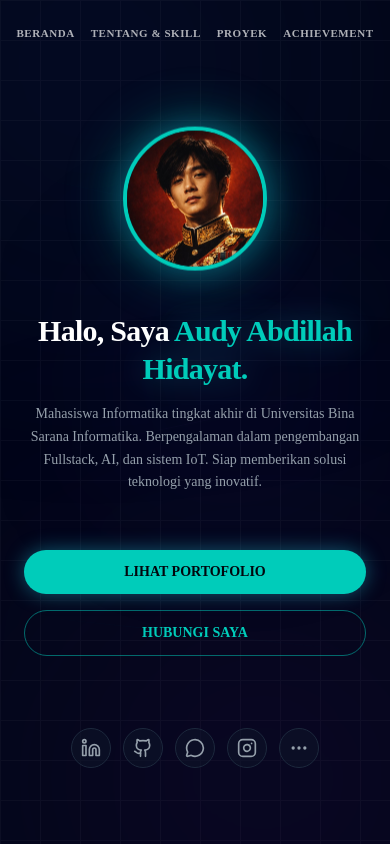
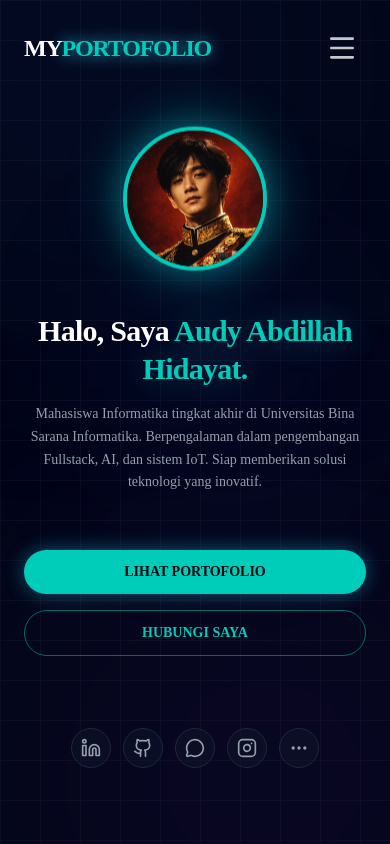
Before and after one commit to Audyhidayat31/portofolio-audyhdyt, a Next.js app: page / in a window 390 px wide. Shown: the top 844 px of the page. Built offline with nearby package versions, Linux system fonts and the light colour scheme.

Commit message:
feat: implement responsive navigation bar with scroll effects and mobile menu overlay

```diff
--- a/components/navbar.tsx
+++ b/components/navbar.tsx
@@ -1,10 +1,13 @@
 'use client'
 
+import { useState, useEffect } from 'react'
 import Link from 'next/link'
-import { useState, useEffect } from 'react'
+import { motion, AnimatePresence } from 'framer-motion'
+import { Menu, X } from 'lucide-react'
 
 export function Navbar() {
   const [isScrolled, setIsScrolled] = useState(false)
+  const [isOpen, setIsOpen] = useState(false)
 
   useEffect(() => {
     const handleScroll = () => {
@@ -23,31 +26,97 @@ export function Navbar() {
 
   return (
     <nav
-      className={`fixed top-0 left-0 right-0 z-50 transition-all duration-300 ${isScrolled ? 'bg-background/80 backdrop-blur-md border-b border-border/50 py-3' : 'bg-transparent py-5'
-        }`}
+      className={`fixed top-0 left-0 right-0 z-50 transition-all duration-500 ${
+        isScrolled
+          ? 'bg-background/80 backdrop-blur-xl border-b border-primary/20 py-3 shadow-[0_4px_30px_rgba(0,0,0,0.1)]'
+          : 'bg-transparent py-6'
+      }`}
     >
-      <div className="container mx-auto px-4 md:px-6">
-        <div className="flex flex-col md:flex-row justify-center items-center gap-4">
-          {/* Brand - Hidden or adjusted on mobile to give space to links */}
-          <Link href="#" className="hidden lg:block absolute left-10 font-bold text-xl text-primary tracking-tighter">
-            MY<span className="text-white">PORTOFOLIO</span>
+      <div className="container mx-auto px-6">
+        <div className="flex justify-between items-center">
+          {/* Neon Logo */}
+          <Link href="#" className="relative group">
+            <span className="text-2xl font-black tracking-tighter text-white">
+              MY<span className="text-primary drop-shadow-[0_0_8px_rgba(34,211,238,0.8)]">PORTOFOLIO</span>
+            </span>
+            <div className="absolute -bottom-1 left-0 w-0 h-0.5 bg-primary transition-all duration-300 group-hover:w-full shadow-[0_0_10px_rgba(34,211,238,0.8)]"></div>
           </Link>
 
-          {/* Navigation Links */}
-          <ul className="flex items-center gap-4 sm:gap-6 md:gap-12">
+          {/* Desktop Menu */}
+          <ul className="hidden md:flex items-center space-x-8">
             {navLinks.map((link) => (
               <li key={link.name}>
                 <Link
                   href={link.href}
-                  className="text-[11px] sm:text-xs md:text-base font-bold uppercase tracking-wider text-foreground/70 hover:text-primary transition-all duration-200 hover:scale-105 inline-block whitespace-nowrap"
+                  className="relative text-sm font-bold uppercase tracking-widest text-foreground/70 hover:text-primary transition-colors duration-300 group"
                 >
                   {link.name}
+                  <span className="absolute -bottom-1 left-0 w-0 h-0.5 bg-primary transition-all duration-300 group-hover:w-full shadow-[0_0_10px_rgba(34,211,238,0.8)]"></span>
                 </Link>
               </li>
             ))}
           </ul>
+
+          {/* Mobile Menu Toggle */}
+          <button
+            onClick={() => setIsOpen(!isOpen)}
+            className="md:hidden p-2 text-foreground/80 hover:text-primary transition-all duration-300 relative z-[60]"
+            aria-label="Toggle Menu"
+          >
+            {isOpen ? <X className="w-8 h-8 rotate-90 scale-110" /> : <Menu className="w-8 h-8" />}
+          </button>
         </div>
       </div>
+
+      {/* Mobile Menu Overlay */}
+      <AnimatePresence>
+        {isOpen && (
+          <>
+            {/* Backdrop */}
+            <motion.div
+              initial={{ opacity: 0 }}
+              animate={{ opacity: 1 }}
+              exit={{ opacity: 0 }}
+              onClick={() => setIsOpen(false)}
+              className="fixed inset-0 bg-black/60 backdrop-blur-sm z-[58]"
+            />
+
+            {/* Menu Content */}
+            <motion.div
+              initial={{ x: '100%' }}
+              animate={{ x: 0 }}
+              exit={{ x: '100%' }}
+              transition={{ type: 'spring', damping: 25, stiffness: 200 }}
+              className="fixed top-0 right-0 bottom-0 w-[80%] max-w-sm bg-slate-950/95 backdrop-blur-2xl z-[59] border-l border-primary/20 p-10 flex flex-col shadow-[-10px_0_30px_rgba(0,0,0,0.5)]"
+            >
+              <div className="mt-20 space-y-8">
+                {navLinks.map((link, i) => (
+                  <motion.div
+                    key={link.name}
+                    initial={{ x: 50, opacity: 0 }}
+                    animate={{ x: 0, opacity: 1 }}
+                    transition={{ delay: i * 0.1 }}
+                  >
+                    <Link
+                      href={link.href}
+                      onClick={() => setIsOpen(false)}
+                      className="text-2xl font-bold uppercase tracking-[0.2em] text-foreground/70 hover:text-primary transition-all duration-300 flex items-center group"
+                    >
+                      <span className="w-0 h-1 bg-primary mr-0 group-hover:w-4 group-hover:mr-4 transition-all duration-300 shadow-[0_0_10px_rgba(34,211,238,0.8)]"></span>
+                      {link.name}
+                    </Link>
+                  </motion.div>
+                ))}
+              </div>
+
+              <div className="mt-auto">
+                <p className="text-xs text-muted-foreground uppercase tracking-widest font-bold mb-4 opacity-50">Audy Abdillah Hidayat</p>
+                <div className="h-1 w-12 bg-primary rounded-full shadow-[0_0_10px_rgba(34,211,238,0.8)]"></div>
+              </div>
+            </motion.div>
+          </>
+        )}
+      </AnimatePresence>
     </nav>
   )
 }
```
